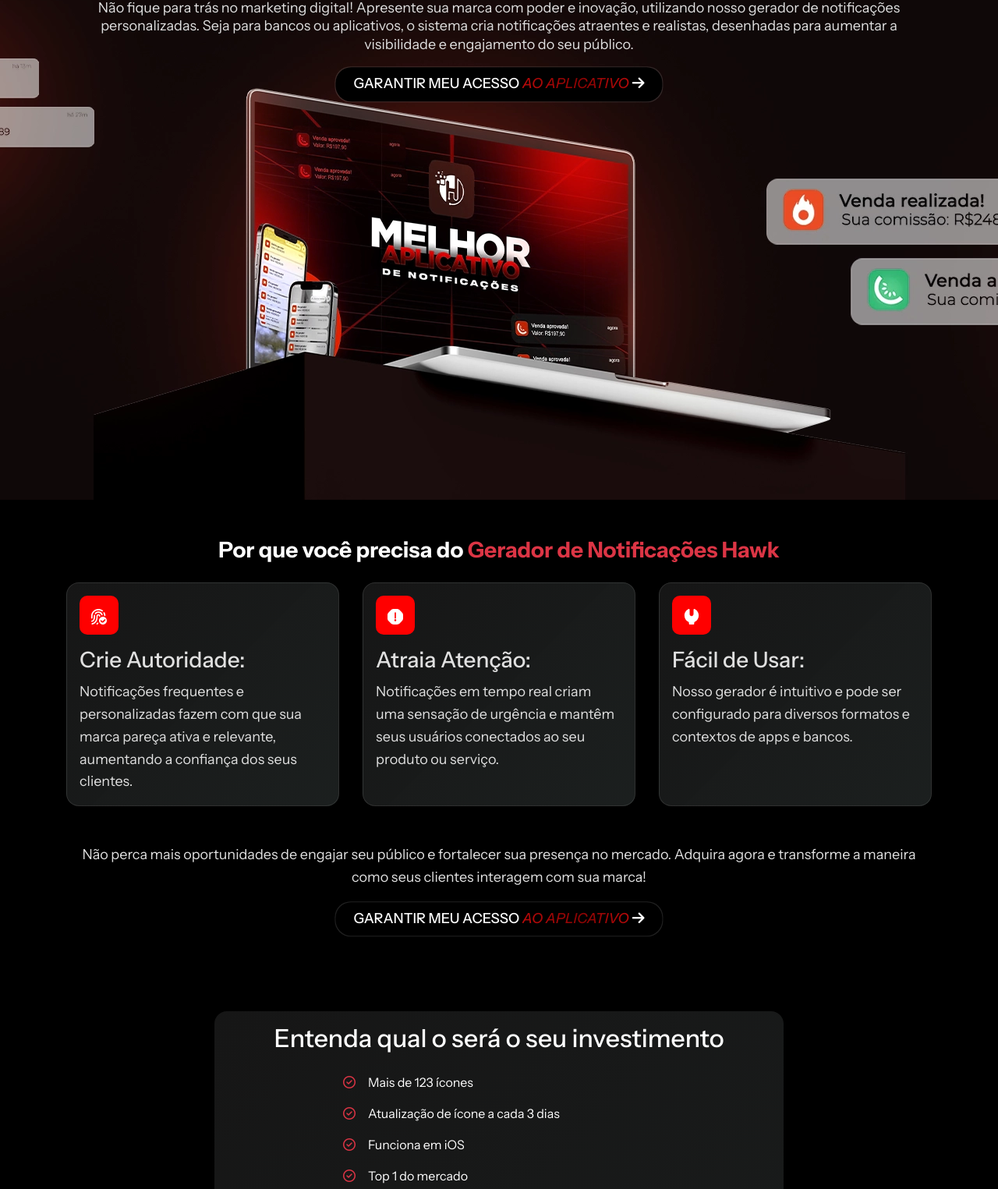
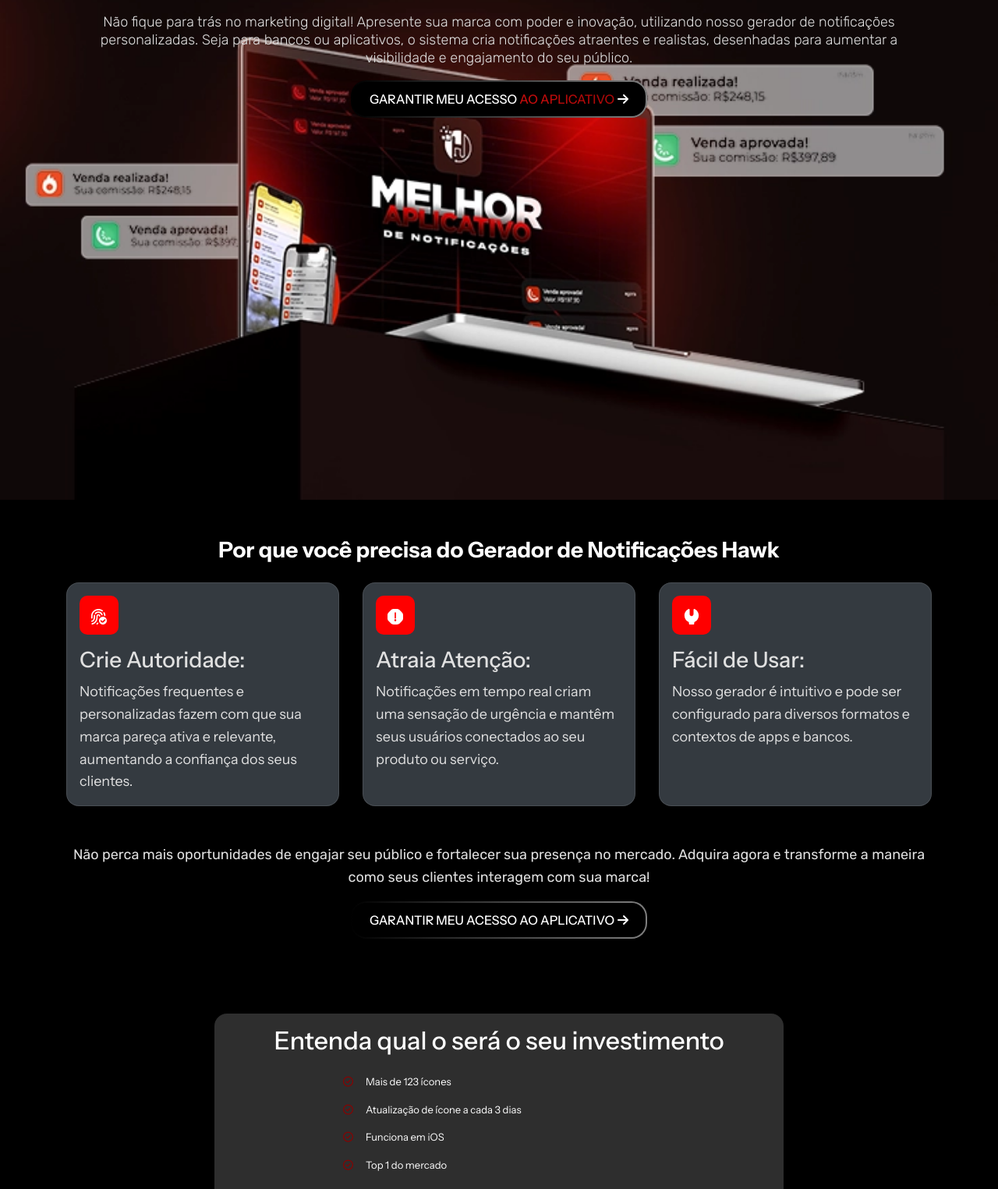
Before and after one commit to CaioAbra/geradorhawk, a plain HTML site: page index.html in a window 1280 px wide. Shown: the part 188-1713 px from the top of the page at 78% size. Drawn offline with nearby package versions, Linux system fonts and the light colour scheme.

Commit message:
efeitos btn

```diff
--- a/index.html
+++ b/index.html
@@ -61,7 +61,7 @@
         <div class="container">
             <!-- Título -->
             <h2 class="features-title mb-4">
-                Por que você precisa do <span class="text-danger">Gerador de Notificações Hawk</span>
+                Por que você precisa do <span class="highlight">Gerador de Notificações Hawk</span>
             </h2>
             <!-- Cards -->
             <div class="row">
@@ -151,19 +151,19 @@
                             <!-- Lista de Benefícios -->
                             <ul class="list-unstyled text-left mx-auto mb-4" style="max-width: 400px;">
                                 <li class="d-flex align-items-center mb-3">
-                                    <i class="fa-regular fa-circle-check text-danger mr-3"></i>
+                                    <i class="fa-regular fa-circle-check highlight mr-3"></i>
                                     <span>Mais de 123 ícones</span>
                                 </li>
                                 <li class="d-flex align-items-center mb-3">
-                                    <i class="fa-regular fa-circle-check text-danger mr-3"></i>
+                                    <i class="fa-regular fa-circle-check highlight mr-3"></i>
                                     <span>Atualização de ícone a cada 3 dias</span>
                                 </li>
                                 <li class="d-flex align-items-center mb-3">
-                                    <i class="fa-regular fa-circle-check text-danger mr-3"></i>
+                                    <i class="fa-regular fa-circle-check highlight mr-3"></i>
                                     <span>Funciona em iOS</span>
                                 </li>
                                 <li class="d-flex align-items-center">
-                                    <i class="fa-regular fa-circle-check text-danger mr-3"></i>
+                                    <i class="fa-regular fa-circle-check highlight mr-3"></i>
                                     <span>Top 1 do mercado</span>
                                 </li>
                             </ul>
--- a/styles.css
+++ b/styles.css
@@ -3,7 +3,12 @@
     --color-secondary: #ffffff;
     --color-dark: #000000;
     --color-light: #f1f1f1;
-    --font-primary: "Rubik", sans-serif;
+    --color-accent-dark: #880303;
+    --color-accent-light: #CC0D0D;
+    --color-success: #22D87C;
+
+    --font-primary: "Instrument Sans", sans-serif;
+    --font-secondary: "Rubik", sans-serif;
 }
 
 html {
@@ -12,194 +17,110 @@ html {
 
 body {
     margin: 0;
-    /* font-family: var(--font-primary); */
     background-color: var(--color-dark);
     color: var(--color-light);
+    font-family: var(--font-secondary);
 }
 
-/* h1,
-h2,
-h3,
-h4,
-h5,
-h6,
-p,
-li {
-    font-family: "Instrument Sans", sans-serif;
-} */
-
+/* Header & Footer */
 .header,
 footer {
-    color: #FFFFFF;
-    font-family: "Rubik", Sans-serif;
+    color: var(--color-secondary);
     font-size: 13px;
     font-weight: 400;
     text-transform: uppercase;
     line-height: 1em;
     letter-spacing: 4px;
-    background-color: transparent;
-    background-image: linear-gradient(135deg, #CC0D0D 0%, #880303 100%);
+    background-image: linear-gradient(135deg, var(--color-accent-light), var(--color-accent-dark));
 }
 
+/* Hero Section */
 .hero {
-    background: url('./assets/img/bg-hero-s.webp');
+    background: url('./assets/img/bg-hero-s.webp') center bottom / cover no-repeat;
     padding: 50px 0;
     text-align: center;
     min-height: 100vh;
-    background-position-x: center;
-    background-position-y: bottom;
 }
 
 .hero h1 {
     color: var(--color-secondary);
     margin-bottom: 20px;
     font-size: 32px;
-    line-height: 1em;
+    line-height: 1.2em;
     font-weight: 500;
+    font-family: var(--font-primary);
     letter-spacing: -0.7px;
-    font-family: "Instrument Sans", sans-serif;
 }
 
 .hero .highlight {
+    background-image: linear-gradient(45deg, var(--color-accent-light), var(--color-accent-dark));
+    background-size: 200% 200%;
     -webkit-background-clip: text;
     -webkit-text-fill-color: transparent;
-    background-image: linear-gradient(45deg, #CC0D0D, #880303, #CC0D0D, #880303);
-    background-size: 200% 200%;
     animation: textura 8s ease-in-out infinite;
-    transition: background 1.6s cubic-bezier(0.55, 0.1, 0.47, 0.94) 0s;
-    transition: all .8s;
 }
 
 .hero p {
-    text-align: center;
     color: #E0E0E0;
-    font-family: "Instrument Sans", Sans-serif;
     font-size: 1rem;
     font-weight: 300;
     line-height: 1.3em;
-    letter-spacing: 0px;
 }
 
-
-/* freatures */
+/* Features Section */
 .features-section {
-    /* background: #0b0b0b; */
-    /* Cor de fundo */
-    color: #fff;
-    font-family: "Instrument Sans", sans-serif;
-    /* Cor do texto */
+    color: var(--color-secondary);
 }
 
 .features-title {
     font-size: 28px;
-    font-family: "Instrument Sans", sans-serif;
-    /* Tamanho do título */
     font-weight: bold;
-}
-
-.features-title .text-danger {
-    color: #ff0000;
-    /* Destaca o texto em vermelho */
+    font-family: var(--font-primary);
 }
 
 .card {
-    background-color: #333333 !important;
-    background-image: linear-gradient(135deg, #00000091 0%, #080F0E8C 100%) !important;
+    background-color: rgba(51, 51, 51, 0.9);
     backdrop-filter: blur(6px);
-    -webkit-backdrop-filter: blur(6px);
-    border: 1px solid #FFFFFF1A;
+    border: 1px solid rgba(255, 255, 255, 0.1);
     border-radius: 1rem;
-    font-family: "Instrument Sans", sans-serif;
+    font-family: var(--font-primary);
 }
 
 .card-icon {
     width: 50px;
     height: 50px;
     text-align: center;
+    border-radius: 10px;
     align-content: center;
-    border-radius: 10px;
-    background-color: #ff0000;
+    background-color: var(--color-primary);
 }
 
 .card-icon svg {
     width: 20px;
-    /* Tamanho dos ícones */
     height: 20px;
-    fill: #ffffff;
+    fill: var(--color-secondary);
 }
 
 .card-title {
     font-size: 28px;
-    /* Tamanho do título dos cards */
     font-weight: 500;
     margin-bottom: 10px;
     color: #E0E0E0;
-    font-family: "Instrument Sans", sans-serif;
 }
 
 .card-text {
     font-size: 18px;
-    /* Texto menor para descrição */
     line-height: 1.6;
-    /* Melhor espaçamento entre linhas */
     color: #E0E0E0;
-    font-family: "Instrument Sans", sans-serif;
 }
 
 .rodapeCards {
     font-size: 18px;
-    /* Texto menor para descrição */
     line-height: 1.6;
-    /* Melhor espaçamento entre linhas */
     color: #E0E0E0;
-    font-family: "Instrument Sans", sans-serif;
 }
 
-/* Botão */
-.btn-dark {
-    background: #000;
-    /* Cor de fundo do botão */
-    color: #fff;
-    /* Cor do texto */
-    border: 2px solid transparent;
-    /* Borda invisível padrão */
-    border-radius: 25px;
-    /* Bordas arredondadas */
-    text-transform: uppercase;
-    transition: all 0.3s ease;
-}
-
-.btn-dark:hover {
-    background: #111;
-    /* Cor ao passar o mouse */
-    border-color: #ff0000;
-    /* Destaca a borda ao passar o mouse */
-}
-
-.btn-dark .text-danger {
-    color: #ff0000;
-    /* Mantém o texto em vermelho */
-}
-
-/* Ajustes para Responsividade */
-@media screen and (max-width: 768px) {
-    .features-title {
-        font-size: 22px;
-        /* Reduz tamanho do título em tablets */
-    }
-
-    .card {
-        padding: 15px;
-        /* Reduz o padding dos cards em telas menores */
-    }
-}
-
-@media screen and (max-width: 480px) {}
-
-
-
-/* pricing */
-
+/* Pricing Section */
 .pricing {
     background: linear-gradient(180deg, var(--color-primary), var(--color-dark));
     padding: 50px 0;
@@ -226,20 +147,10 @@ footer {
     font-size: 1.5rem;
     font-weight: bold;
     margin: 20px 0;
+    color: var(--color-success);
 }
 
-.pricing .price span {
-    color: var(--color-secondary);
-}
-
-/* .footer {
-    background: var(--color-dark);
-    padding: 20px 0;
-    color: var(--color-secondary);
-    text-align: center;
-} */
-
-/* investment-section */
+/* Investment Section */
 .investment-section {
     border-radius: 1rem;
 }
@@ -254,99 +165,126 @@ footer {
     margin-bottom: 10px;
 }
 
-.investment-section .value{
-    color: #22D87C;
+.investment-section ul li i {
+    color: var(--color-accent-dark);
+}
+
+.investment-section .value {
+    color: var(--color-success);
     font-size: 33px;
 }
 
-/* .investment-section .cardBodey {
-    z-index: 1;
-}
-
-.investment-section .cardFooter {
-    z-index: 0;
-    transform: translateY(-5rem);
-} */
-
-
-
-/* se repete */
+/* Buttons */
 .animated-border-btn {
-    font-family: "Instrument Sans", Sans-serif;
+    font-family: "Instrument Sans", sans-serif;
     display: inline-flex;
     align-items: center;
     justify-content: center;
     padding: 12px 24px;
     font-size: 16px;
-    line-height: 1.2em;
-    position: relative;
     color: #ffffff;
     font-weight: 500;
+    position: relative;
+    border-radius: 20px;
+    background: #000;
+    /* Fundo preto do botão */
+    z-index: 1;
+    overflow: hidden;
+    /* Evita que o gradiente extrapole */
+    text-decoration: none;
+    /* Remove underline */
 }
 
 .animated-border-btn::before {
+    content: '';
     position: absolute;
-    content: "";
-    top: 50%;
-    left: 50%;
-    transform: translate(-50%, -50%);
-    background: #000;
-    z-index: 3;
-    transition: opacity 0.2s linear;
-    opacity: 1;
-    width: calc(100% - 2px);
-    height: calc(100% - 2px);
+    top: -2px;
+    left: -2px;
+    right: -2px;
+    bottom: -2px;
     border-radius: 20px;
-    transition: 0.5s;
+    background: linear-gradient(270deg, transparent, #ffffff, transparent);
+    background-size: 400% 400%;
+    /* Tamanho maior para suavidade */
+    animation: rotate-border 3s linear infinite;
+    /* Duração mais longa e suave */
+    z-index: 0;
+    /* Atrás do botão */
+    pointer-events: none;
+    /* Evita cliques */
 }
 
 .animated-border-btn::after {
+    content: '';
     position: absolute;
-    content: "";
-    top: 50%;
-    left: 50%;
-    transform: translate(-50%, -50%);
-    background: #ffffff20;
+    top: 2px;
+    left: 2px;
+    right: 2px;
+    bottom: 2px;
+    border-radius: 18px;
+    /* Espaçamento interno */
+    background: #000;
+    /* Fundo preto */
     z-index: 1;
-    transition: opacity 0.3s linear;
-    opacity: 1;
-    width: 100%;
-    height: 100%;
-    border-radius: 20px !important;
+    /* Sobrepõe a borda animada */
 }
 
-.animated-border-btn .highlight {
-    font-style: italic;
-    font-weight: 500;
-    font-family: "Instrument Sans", Sans-serif;
-    -webkit-background-clip: text;
-    -webkit-text-fill-color: transparent;
-    background-image: linear-gradient(45deg, #CC0D0D, #880303, #CC0D0D, #880303);
-    background-size: 200% 200%;
-    animation: textura 8s ease-in-out infinite;
-    transition: background 1.6s cubic-bezier(0.55, 0.1, 0.47, 0.94) 0s;
-    transition: all .8s;
+.animated-border-btn span {
+    position: relative;
+    z-index: 2;
+    /* Garante que o texto fique acima */
 }
 
-.animated-border-btn .text {
-    position: relative;
-    z-index: 9999;
+/* Animação da Borda */
+@keyframes rotate-border {
+    0% {
+        background-position: 0% 50%;
+    }
+
+    25% {
+        background-position: 50% 50%;
+        /* Movimento fluido ao meio */
+    }
+
+    50% {
+        background-position: 100% 50%;
+        /* Movimento contínuo */
+    }
+
+    75% {
+        background-position: 150% 50%;
+        /* Estende para continuidade */
+    }
+
+    100% {
+        background-position: 200% 50%;
+        /* Finaliza suavemente */
+    }
 }
 
 
 
-@media screen and (min-width:768px) {
 
-    .header,
-    footer {}
-
-    .hero {
-        background: url('./assets/img/bg-hero.webp');
-        min-height: 100vh;
-        background-position-x: center;
-        background-position-y: bottom;
+/* Media Queries */
+@media screen and (max-width: 768px) {
+    .features-title {
+        font-size: 22px;
     }
 
+    .card {
+        padding: 15px;
+    }
+
+    .investment-section ul li {
+        font-size: 13px;
+    }
+
+    .investment-section .value {
+        font-size: 33px;
+    }
+}
+
+@media screen and (min-width: 768px) {
     .hero h1 {
         font-size: 44px;
     }
@@ -355,21 +293,7 @@ footer {
         font-size: 18px;
     }
 
-    /* se repete */
-    .animated-border-btn {
-        font-family: "Instrument Sans", Sans-serif;
-        font-size: 18px;
-        font-weight: 500;
-    }
-
-    .investment-section ul li {
-        font-size: 16px;
-        margin-bottom: 10px;
-    }
-
-    .investment-section .value{
-        color: #22D87C;
+    .investment-section .value {
         font-size: 55px;
     }
-
 }
```
